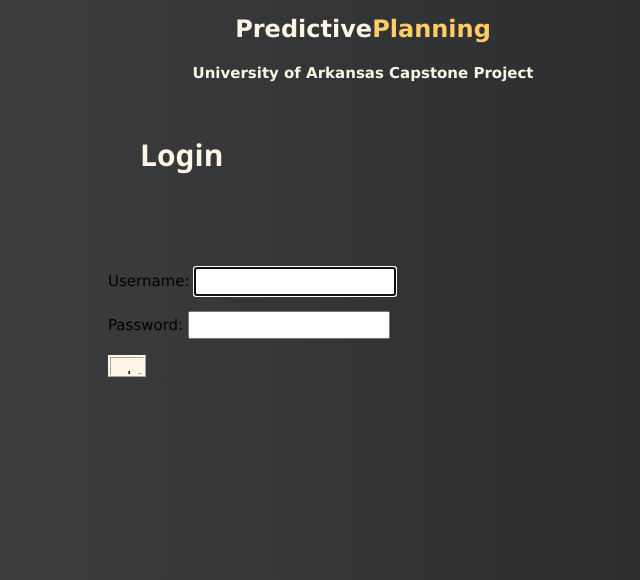
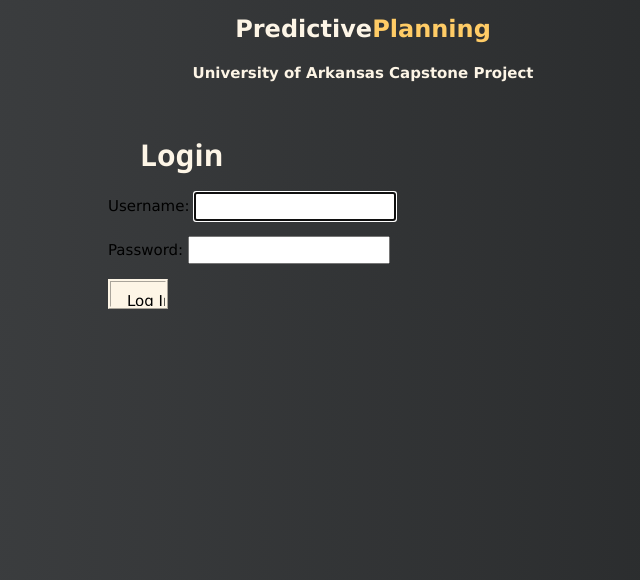
Before and after one commit to gwromano/predictiveplanning, a Django app: page /login/login/ in a window 1280 px wide. Shown: the part 220-800 px from the top of the page, without its empty margins (277-917 px from the left). Run offline with Django 3.2, Linux system fonts and the light colour scheme.

Commit message:
Update login.html

```diff
--- a/hello/templates/registration/login.html
+++ b/hello/templates/registration/login.html
@@ -154,11 +154,11 @@
       </div>
 
       <!-- Login -->
-      <h2><span class="w3-padding w3-margin" style="font-weight: bolder; color: #fdf5e6">Login</span></p><br></h2>
+      <h2><span class="w3-padding w3-margin" style="font-weight: bolder; color: #fdf5e6">Login</span></h2>
       <form method="post">
         {% csrf_token %}
         {{ form.as_p }}
-        <button type="submit" class="w3-button w3-sand w3-hover-pale-green link border" style="height:10px;width:20px">Log In</button>
+        <button type="submit" class="w3-button w3-sand w3-hover-pale-green link border" style="height:30px;width:60px">Log In</button>
       </form>
 
       <!-- Links section 2 -->
```
